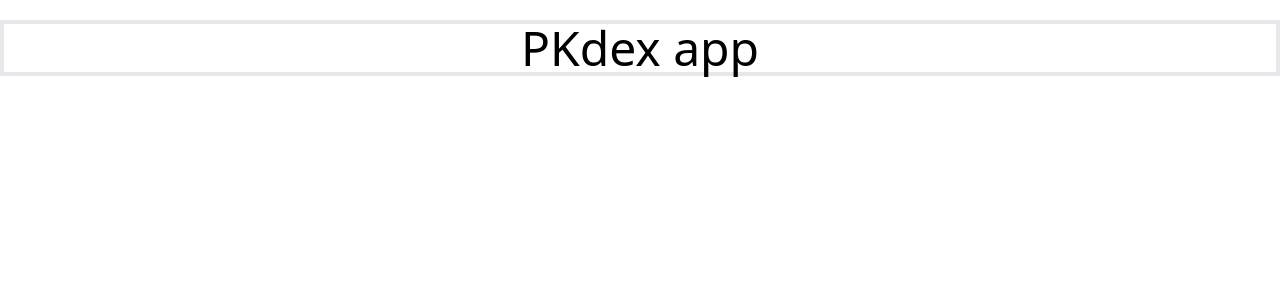
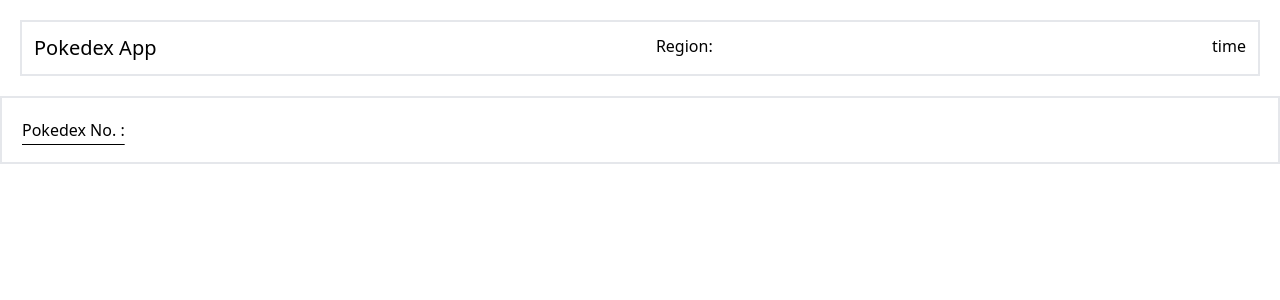
Before and after one commit to BigBabyofTel/pokedex, a React (Vite) app: page / in a window 1280 px wide. Shown: the top 300 px of the page. Built offline with nearby package versions, Linux system fonts and the light colour scheme.

Commit message:
pokemon api called

```diff
--- a/src/App.tsx
+++ b/src/App.tsx
@@ -1,12 +1,16 @@
+import MainDisplay from "./assets/MainDisplay"
 
 function App() {
 
 
   return (
     <>
-    <div className="border-4 mt-5 flex justify-center">
-      <h1 className="text-5xl">PKdex app</h1>
+    <div className="border-2 m-5 p-3 flex justify-between">
+      <h1 className="text-xl">Pokedex App</h1>
+      <h2>Region:</h2>
+      <h3>time</h3>
       </div>
+      <MainDisplay />
     </>
   )
 }
--- a/src/assets/MainDisplay.tsx
+++ b/src/assets/MainDisplay.tsx
@@ -1,12 +1,44 @@
+import { useState } from "react";
+
 export default function MainDisplay() {
+const [pokemon, setPokemon] = useState([]);
 
+function getRandomNumber():number {
+    return Math.floor(Math.random() * 151);
+}
+const url = `https://pokeapi.co/api/v2/pokemon/${getRandomNumber()}/`;
+const getPokemon = async(url:string) => {
+    try {
+        const request = new Request(url);
+        const response = await fetch(request);
+        const data = await response.json();
+        setPokemon(data);
+    } catch (error) {
+        console.error();
+    }
+};
 
+console.log(pokemon);
+
+;
+/*
+const renderPokemon = () => {
+  try {
+
+    return pokemon.map(
+
+    )
+  } catch (error) {
+    console.error();
+  }
+*/
 
     return (
         <>
-        <div>
-            <h1>Test 2</h1>
+        <div className="border-2">
+            <h1 className="p-5 underline underline-offset-8">Pokedex No. : </h1>
+
         </div>
         </>
     )
-}
+};
```
